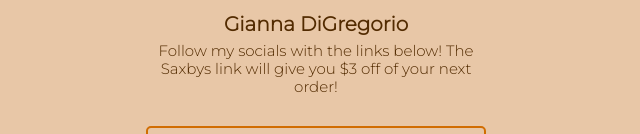
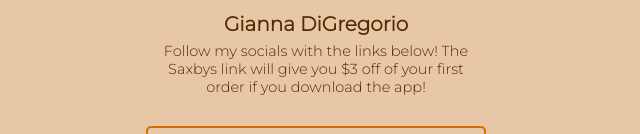
Before and after one commit to GiannaDiGregorio/Personal-LinkTree, a React (Create React App) app: page / in a window 1280 px wide. Shown: the part 162-296 px from the top of the page, without its empty margins (324-964 px from the left). Built offline with nearby package versions, Linux system fonts and the light colour scheme.

Commit message:
updates to captions

```diff
--- a/src/app/App.jsx
+++ b/src/app/App.jsx
@@ -32,7 +32,7 @@ function App() {
           <h1 className={theme ? "dark" : null}>Gianna DiGregorio</h1>
           <p className={theme ? "darktext" : null}>
             Follow my socials with the links below! The Saxbys link will give
-            you $3 off of your next order!
+            you $3 off of your first order if you download the app!
           </p>
           {boxes}
         </div>
--- a/src/styles/global.css
+++ b/src/styles/global.css
@@ -87,7 +87,7 @@ h1 {
 
 p {
   color: var(--titlecolor);
-  font-size: 15px;
+  font-size: 14.5px;
   max-width: 315px;
   margin: auto;
   margin-bottom: 30px;
```
